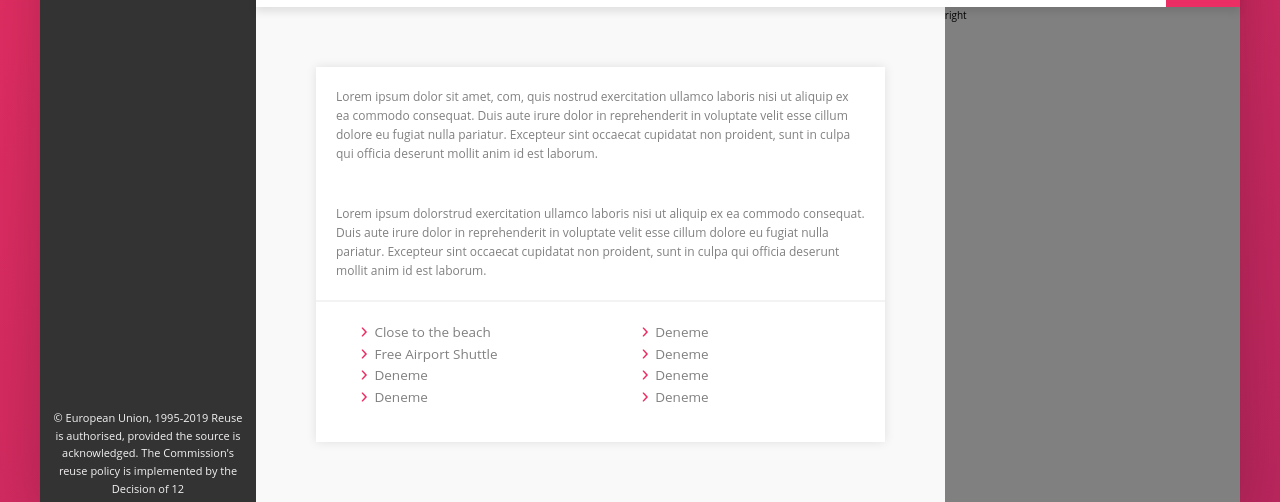
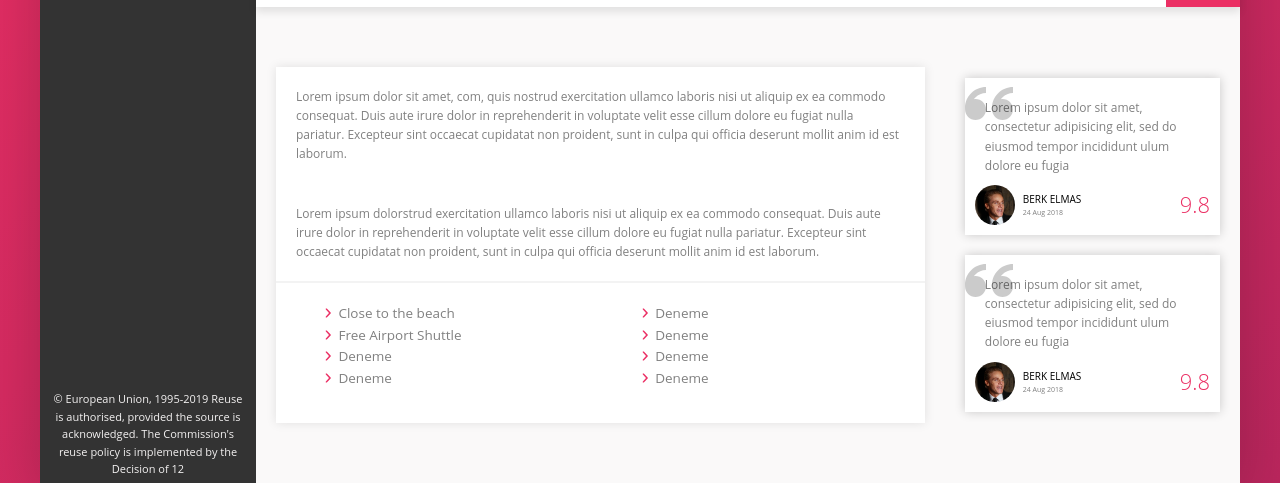
Before and after one commit to berkelmas/cssPortfolio2, a website: page index.html in a window 1280 px wide. Shown: the part 358-860 px from the top of the page. Drawn offline with Linux system fonts and the light colour scheme.

Commit message:
right block almost completed

```diff
--- a/index.html
+++ b/index.html
@@ -173,9 +173,34 @@
                     </div>
                   </div>
                 </div>
+
+
                 <div class="hotel-view-block-right">
-                  right
+                  <div class="hotel-view-block-right-block">
+                    <p>Lorem ipsum dolor sit amet, consectetur adipisicing elit, sed do eiusmod tempor incididunt ulum dolore eu fugia</p>
+                    <div class="hotel-view-block-right-block-profile">
+                      <img class="hotel-view-block-right-block-profile-img" src="img/realtor-1.jpeg" alt="">
+                      <div class="hotel-view-block-right-block-profile-text">
+                        <span class="hotel-view-block-right-block-profile-text-name">Berk Elmas</span>
+                        <span class="hotel-view-block-right-block-profile-text-date">24 Aug 2018</span>
+                      </div>
+                      <span class="hotel-view-block-right-block-profile-score">9.8</span>
+                    </div>
+                  </div>
+                  <div class="hotel-view-block-right-block">
+                    <p>Lorem ipsum dolor sit amet, consectetur adipisicing elit, sed do eiusmod tempor incididunt ulum dolore eu fugia</p>
+                    <div class="hotel-view-block-right-block-profile">
+                      <img class="hotel-view-block-right-block-profile-img" src="img/realtor-1.jpeg" alt="">
+                      <div class="hotel-view-block-right-block-profile-text">
+                        <span class="hotel-view-block-right-block-profile-text-name">Berk Elmas</span>
+                        <span class="hotel-view-block-right-block-profile-text-date">24 Aug 2018</span>
+                      </div>
+                      <span class="hotel-view-block-right-block-profile-score">9.8</span>
+                    </div>
+                  </div>
                 </div>
+
+
               </div>
 
             </main>
--- a/sass/_base.scss
+++ b/sass/_base.scss
@@ -63,5 +63,8 @@ body {
 
   display: flex;
   flex-direction: column;
+}
 
+hr {
+  border : .5px solid lighten(gray, 45%);
 }
--- a/sass/_hotel-view.scss
+++ b/sass/_hotel-view.scss
@@ -127,7 +127,7 @@
       flex-direction: row;
       justify-content: center;
       align-items: center;
-      padding : 6rem;
+      padding : 6rem 2rem;
 
       &-card {
         background-color: white;
@@ -144,9 +144,7 @@
             padding: 2rem;
             font-size: 1.2rem;
           }
-          & > hr {
-            border : .5px solid lighten(gray, 45%);
-          }
+
         }
       }
 
@@ -185,8 +183,81 @@
 
     }
     &-right {
-      background-color: gray;
+      background-color: $color-grey-light-1;
       width: 30%;
+
+      display: flex;
+      flex-direction: column;
+      justify-content: center;
+      align-items: center;
+      padding: 0 2rem;
+
+      &-block {
+        background-color: white;
+        box-shadow: 0 0 1rem rgba(black, .2);
+        min-width: 10rem;
+        min-height: 10rem;
+        padding: 1rem;
+        position: relative;
+
+        &::before {
+          content: "";
+          position: absolute;
+          top: 0;
+          left: 0;
+          opacity: 0.2;
+          width: 100%;
+          height: 100%;
+          background-image: url('../img/quotesleft.svg');
+          background-repeat: no-repeat;
+          background-size: 6rem 6rem;
+        }
+
+        & > p {
+          color : gray;
+          font-size: 1.2rem;
+          padding: 1rem;
+        }
+
+        &-profile {
+          display: flex;
+          width: 100%;
+          align-items: center;
+          justify-content: center;
+
+          &-score {
+            color: $color-primary;
+            font-size: 2.2rem;
+            font-weight: 300;
+          }
+
+          &-img {
+            width: 4rem;
+            height: 4rem;
+            border-radius: 100px;
+          }
+
+          &-text {
+            display: flex;
+            flex-direction: column;
+            margin-left: .8rem;
+            flex-grow: 1;
+
+            &-name {
+              font-size: 1rem;
+              text-transform: uppercase;
+            }
+            &-date {
+              font-size: .7rem;
+              color: gray;
+            }
+          }
+        }
+
+        &:not(:first-of-type) {
+          margin-top: 2rem;
+        }
+      }
     }
   }
 }
```
Also changed, not shown: css/style.css, img/quotesleft.svg (added), sass/_sidebar.scss (line endings or trailing spaces).
